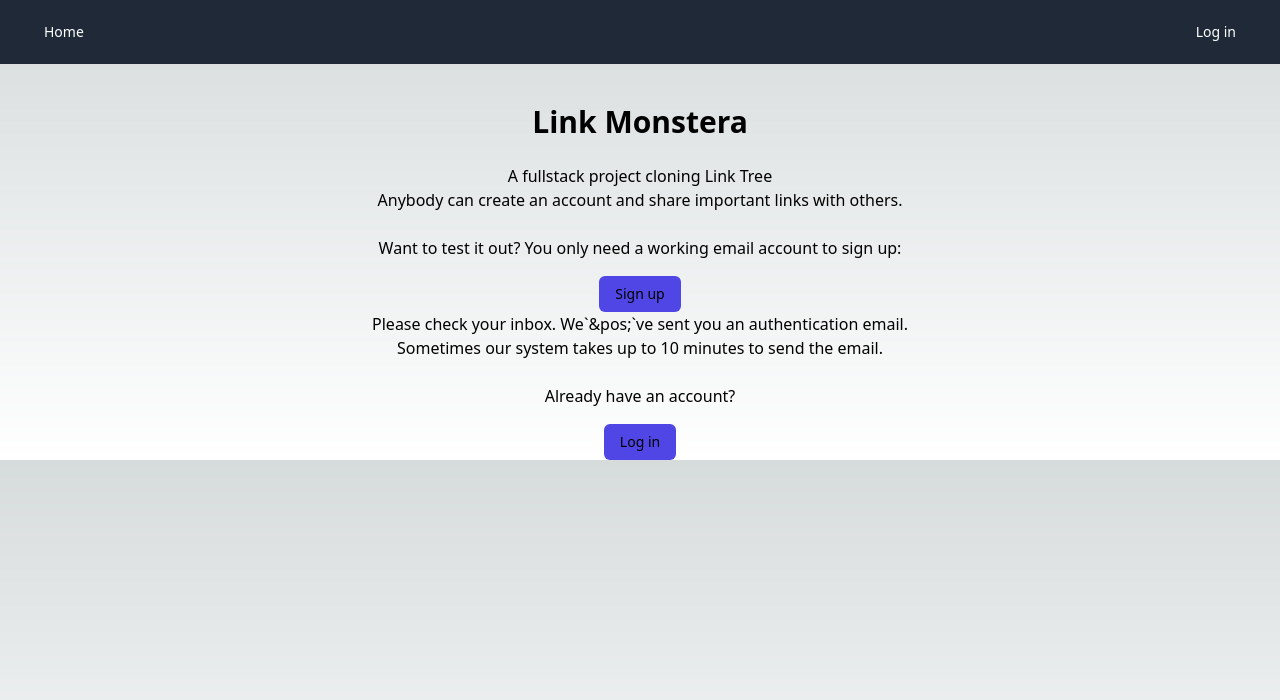
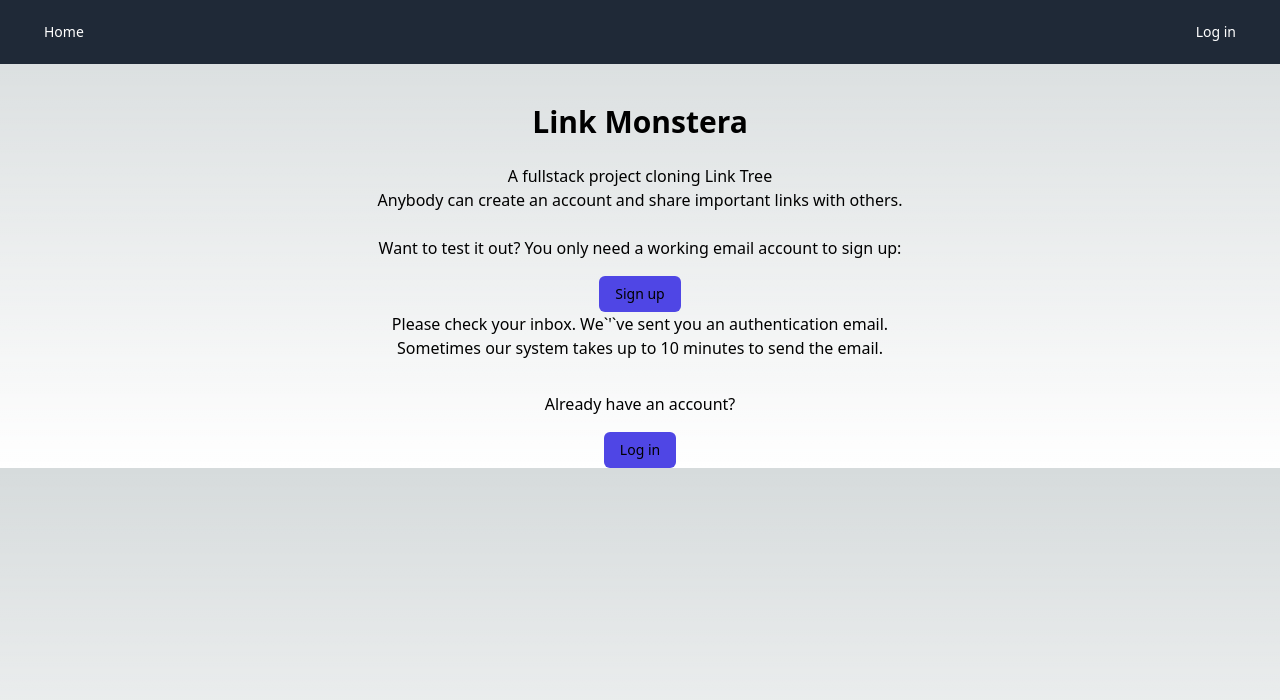
Before and after one commit to AdrianaMoralesQ/link-monstera, a Next.js app: page / in a window 1280 px wide. Shown: the top 700 px of the page. Built offline with nearby package versions, Linux system fonts and the light colour scheme; no server answers; the database is empty.

Commit message:
fixed apostrophe

```diff
--- a/pages/index.tsx
+++ b/pages/index.tsx
@@ -19,10 +19,10 @@
 				Sign up
 			</Link>
 			<h3>
-				Please check your inbox. We`&pos;`ve sent you an authentication email.{" "}
+				Please check your inbox. We`&apos;`ve sent you an authentication email.{" "}
 			</h3>
 			<h3>Sometimes our system takes up to 10 minutes to send the email.</h3>
-			<h3 className="mt-6">Already have an account?</h3>
+			<h3 className="mt-8">Already have an account?</h3>
 			<Link
 				href="/login"
 				type="link"
```
